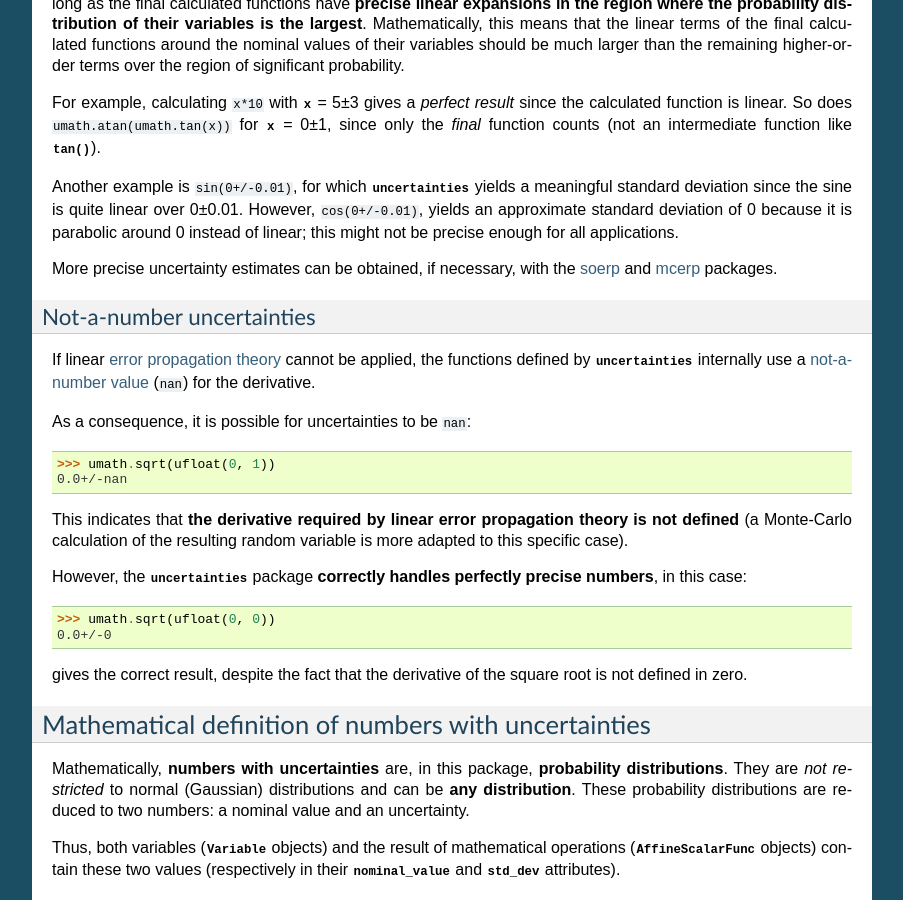
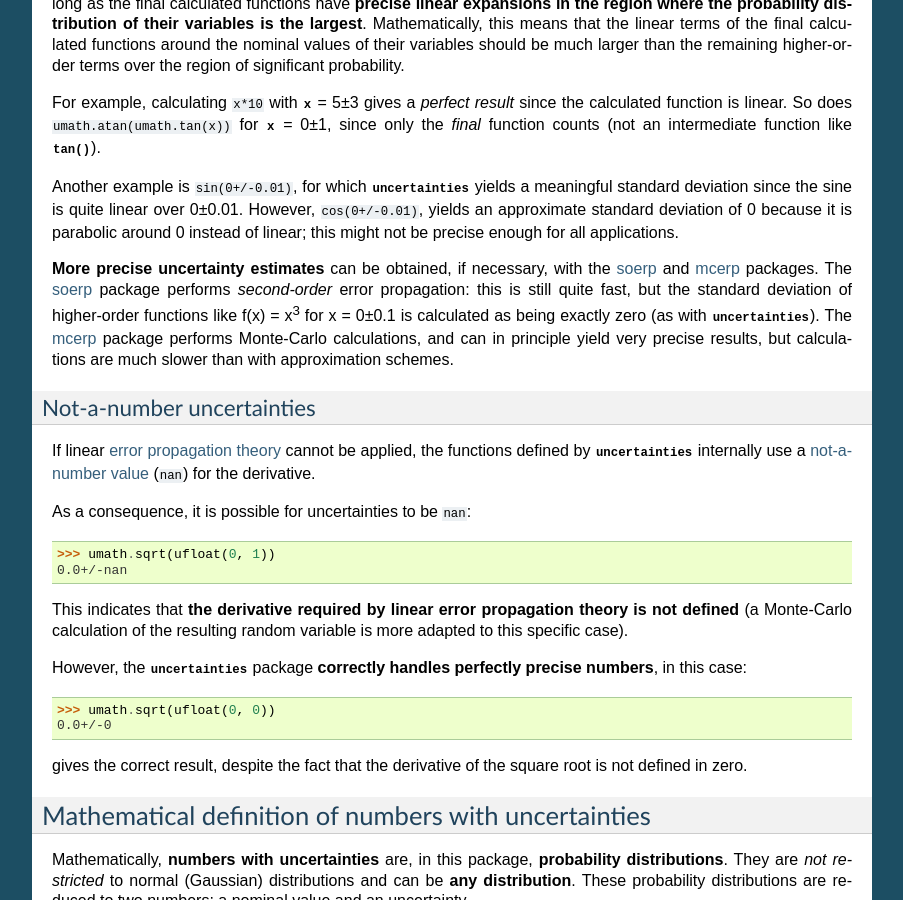
Before and after one commit to lmfit/uncertainties, a Sphinx documentation site: the page built from doc/tech_guide.rst, in a window 1280 px wide and 900 px high, scrolled down 1292 px. Shown: the whole window, without its empty margins (198-1101 px from the left). Built offline with Sphinx 7.4.7, drawn with Linux system fonts in a browser that asks for light colours; the version number is read from the project's files by our own code.

Commit message:
Added discussion about how to get more precise results. Added more relevant e-mail and personnal information links.

```diff
--- a/doc/tech_guide.rst
+++ b/doc/tech_guide.rst
@@ -84,8 +84,14 @@ over 0±0.01.  However, ``cos(0+/-0.01)``, yields an approximate
 standard deviation of 0 because it is parabolic around 0 instead of
 linear; this might not be precise enough for all applications.
 
-More precise uncertainty estimates can be obtained, if necessary, with
-the soerp_ and mcerp_ packages.
+**More precise uncertainty estimates** can be obtained, if necessary,
+with the soerp_ and mcerp_ packages. The soerp_ package performs
+*second-order* error propagation: this is still quite fast, but the
+standard deviation of higher-order functions like f(x) = x\ :sup:`3`
+for x = 0±0.1 is calculated as being exactly zero (as with
+:mod:`uncertainties`). The mcerp_ package performs Monte-Carlo
+calculations, and can in principle yield very precise results, but
+calculations are much slower than with approximation schemes.
 
 .. index:: NaN
 
```
Also changed, not shown: doc/index.rst (+4 -3 lines).
